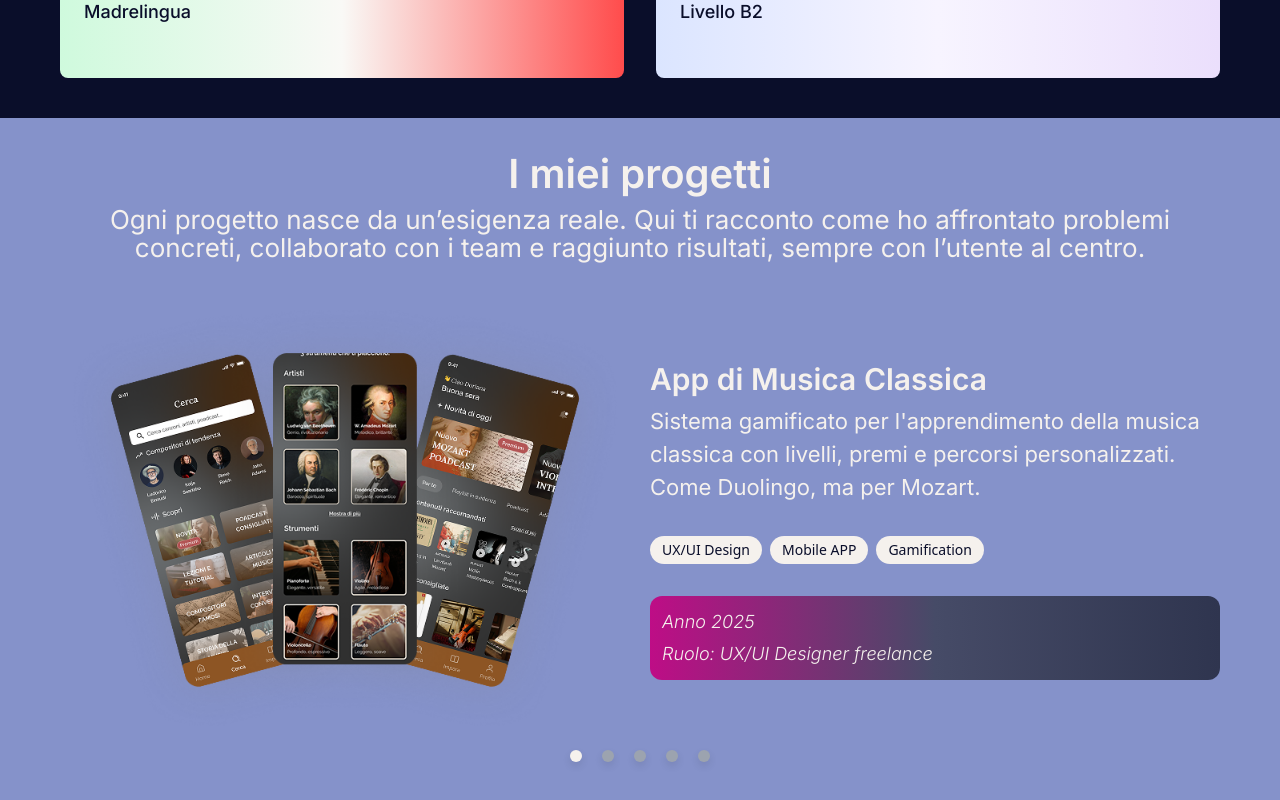
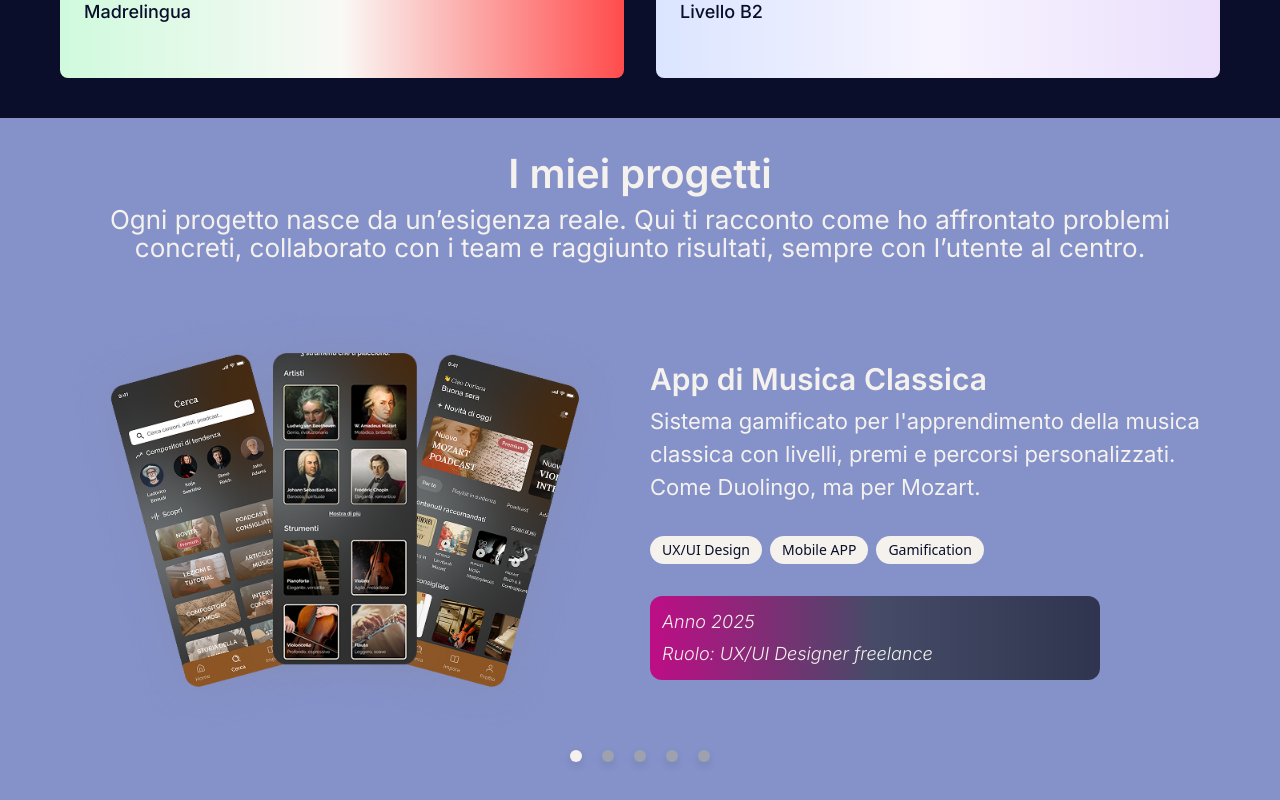
Before and after one commit to nmarmugi/katia-pasini-portfolio, a React (Create React App) app: page / in a window 1280 px wide. Shown: the part 2408-3208 px from the top of the page. Built offline with nearby package versions, Linux system fonts and the light colour scheme; the HTML template or start-up script is replaced by a standard one.

Commit message:
fourth commit

```diff
--- a/src/components/glide.jsx
+++ b/src/components/glide.jsx
@@ -69,7 +69,7 @@ export default function Glide() {
 												))}
 											</div>
 
-											<div className="bg-purpleGradient p-3 rounded-xl font-inter text-text text-xs font-light italic flex flex-col gap-1 md:text-lg">
+											<div className="max-w-[312px] md:max-w-[450px] bg-purpleGradient p-3 rounded-xl font-inter text-text text-xs font-light italic flex flex-col gap-1 md:text-lg">
 												<h4>
 													{gli.secondTitle}
 												</h4>
```
